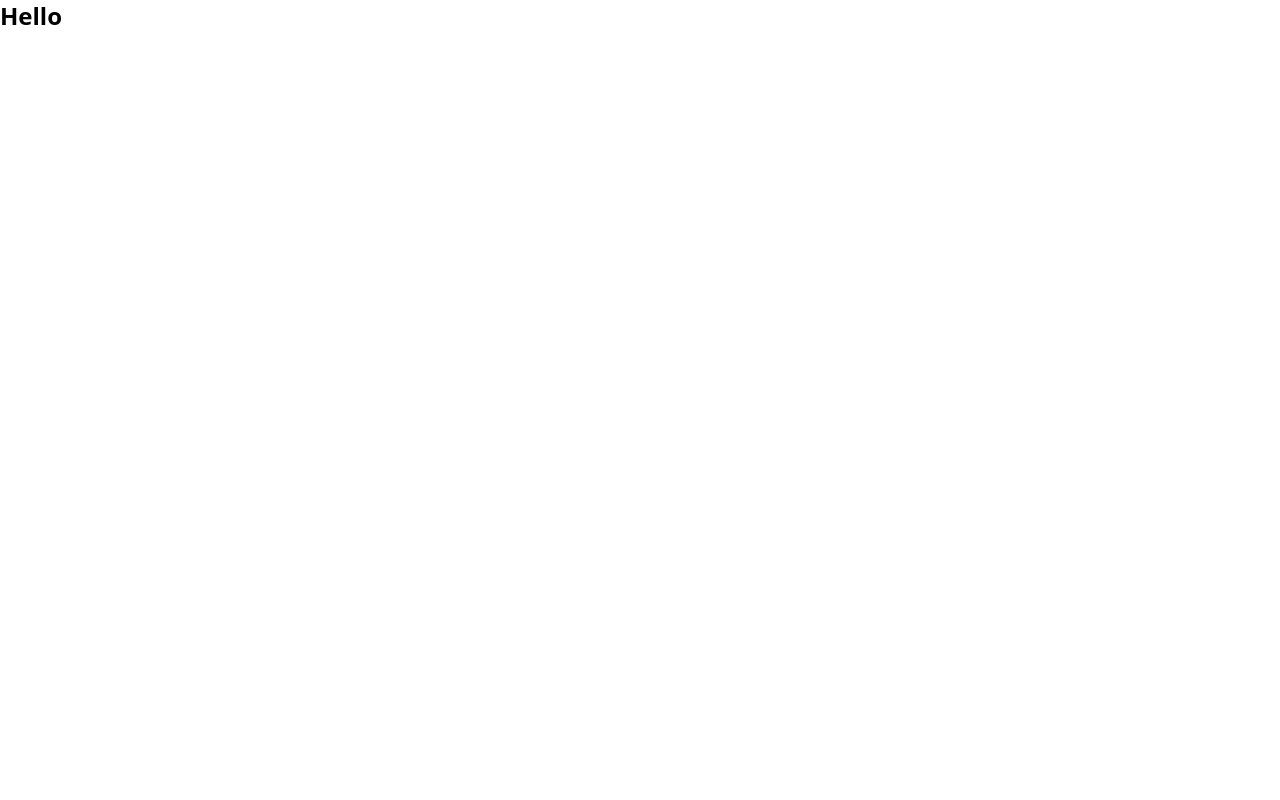
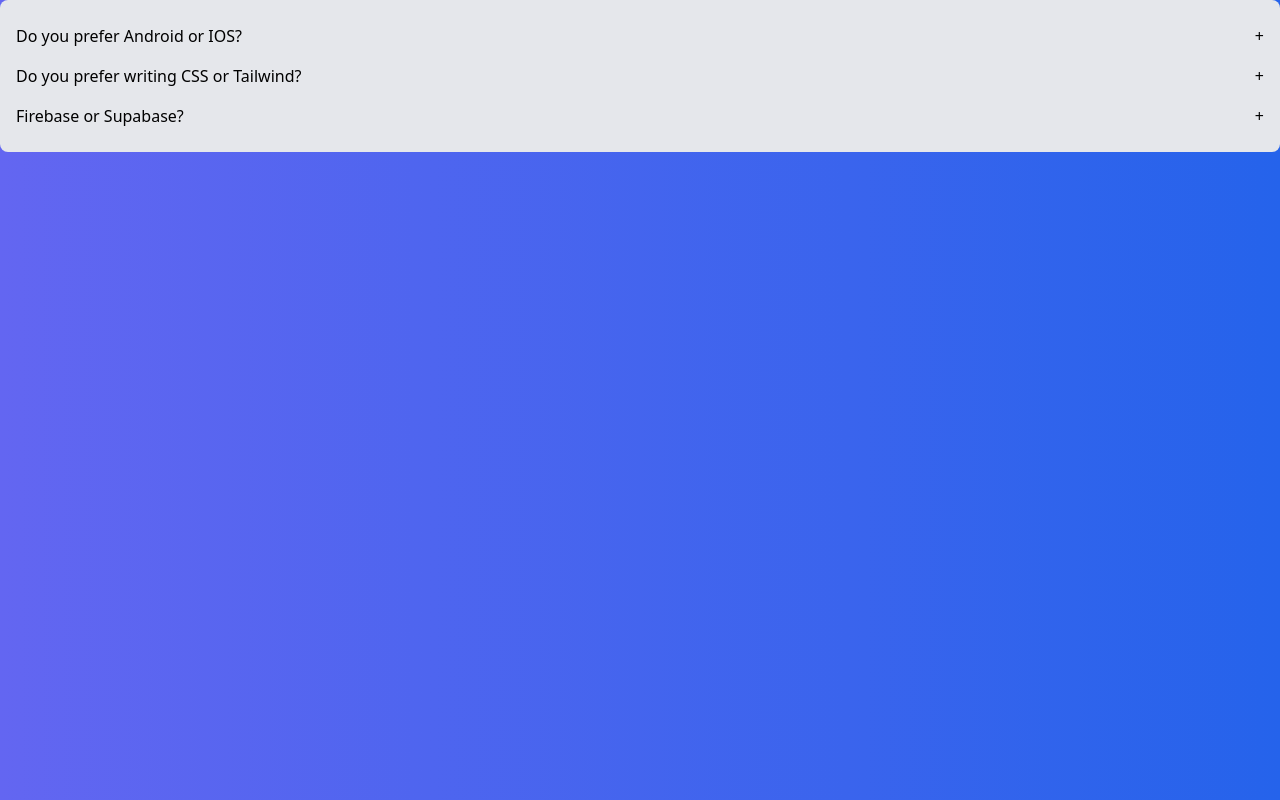
Before and after one commit to kachamachkov/Accordion, a React (Vite) app: page / in a window 1280 px wide. Built offline with nearby package versions, Linux system fonts and the light colour scheme.

Commit message:
Finish accordion styles

```diff
--- a/src/App.jsx
+++ b/src/App.jsx
@@ -1,10 +1,11 @@
+import FAQ from "./components/FAQ";
 
 function App() {
 
     return (
-        <>
-            <h1 className="font-bold text-2xl">Hello</h1>
-        </>
+        <div className="w-full h-screen bg-gradient-to-r from-indigo-500 to-blue-600">
+            <FAQ />
+        </div>
     );
 }
 
--- /dev/null
+++ b/src/components/Accordion.jsx
@@ -0,0 +1,30 @@
+import { useState } from "react";
+
+const Accordion = ({
+    title,
+    answer
+}) => {
+    const [accordionOpen, setAccordionOpen] = useState(false);
+
+    return (
+        <div className="py-2">
+            <button className="flex justify-between w-full" onClick={() => setAccordionOpen(state => !state)}>
+                <span>{title}</span>
+                {accordionOpen ? <span>-</span> : <span>+</span>}
+
+            </button>
+
+            <div className={`grid overflow-hidden transition-all duration-300 ease-in-out text-slate-600 text-sm ${accordionOpen
+                ? 'grid-rows-[1fr] opacity-100'
+                : 'grid-rows-[0fr] opacity-0'
+                }`}
+            >
+                <div className="overflow-hidden">
+                    {answer}
+                </div>
+            </div>
+
+        </div>
+    );
+};
+export default Accordion;
--- /dev/null
+++ b/src/components/FAQ.jsx
@@ -0,0 +1,12 @@
+import Accordion from "./Accordion";
+
+const FAQ = () => {
+    return (
+        <div className="p-4 bg-gray-200 rounded-lg">
+            <Accordion title='Do you prefer Android or IOS?' answer='I like to use IOS' />
+            <Accordion title='Do you prefer writing CSS or Tailwind?' answer='I like to use Tailwind' />
+            <Accordion title='Firebase or Supabase?' answer='I prefer Firebase' />
+        </div>
+    );
+};
+export default FAQ;
```
